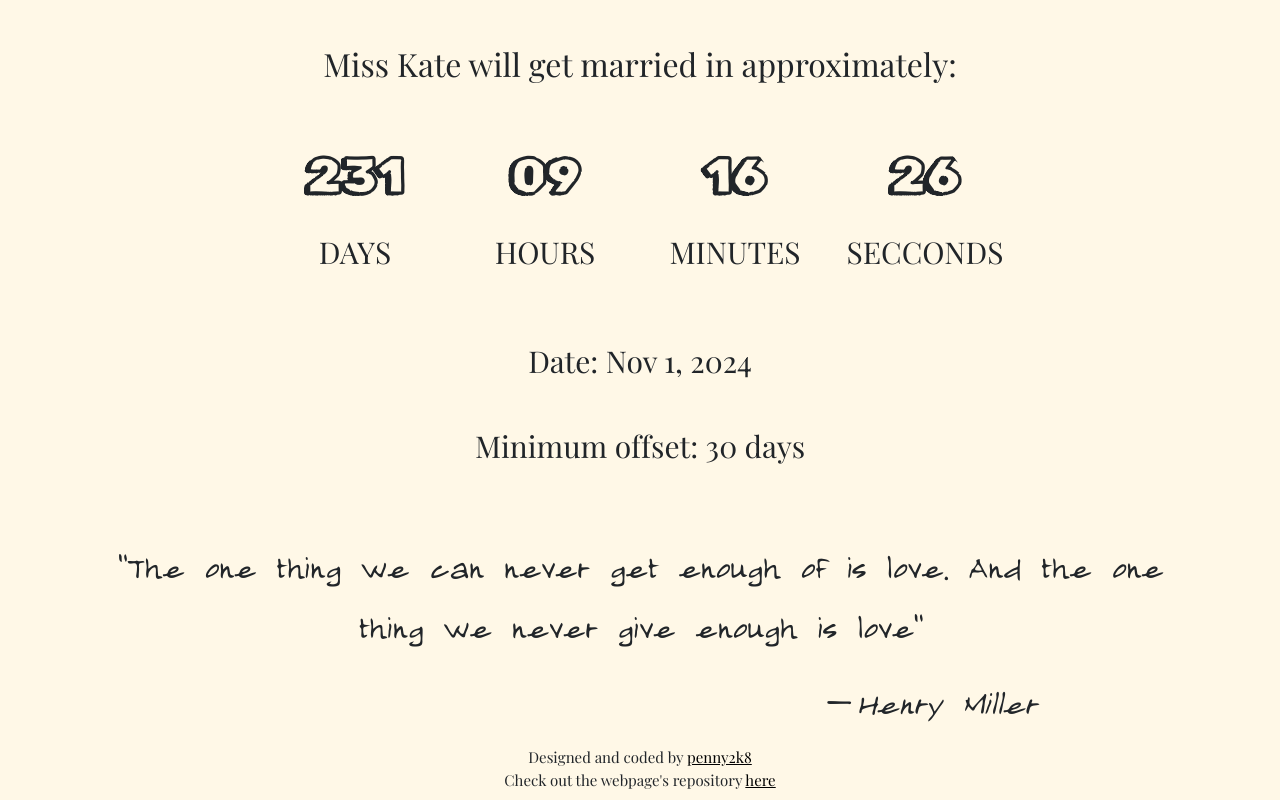
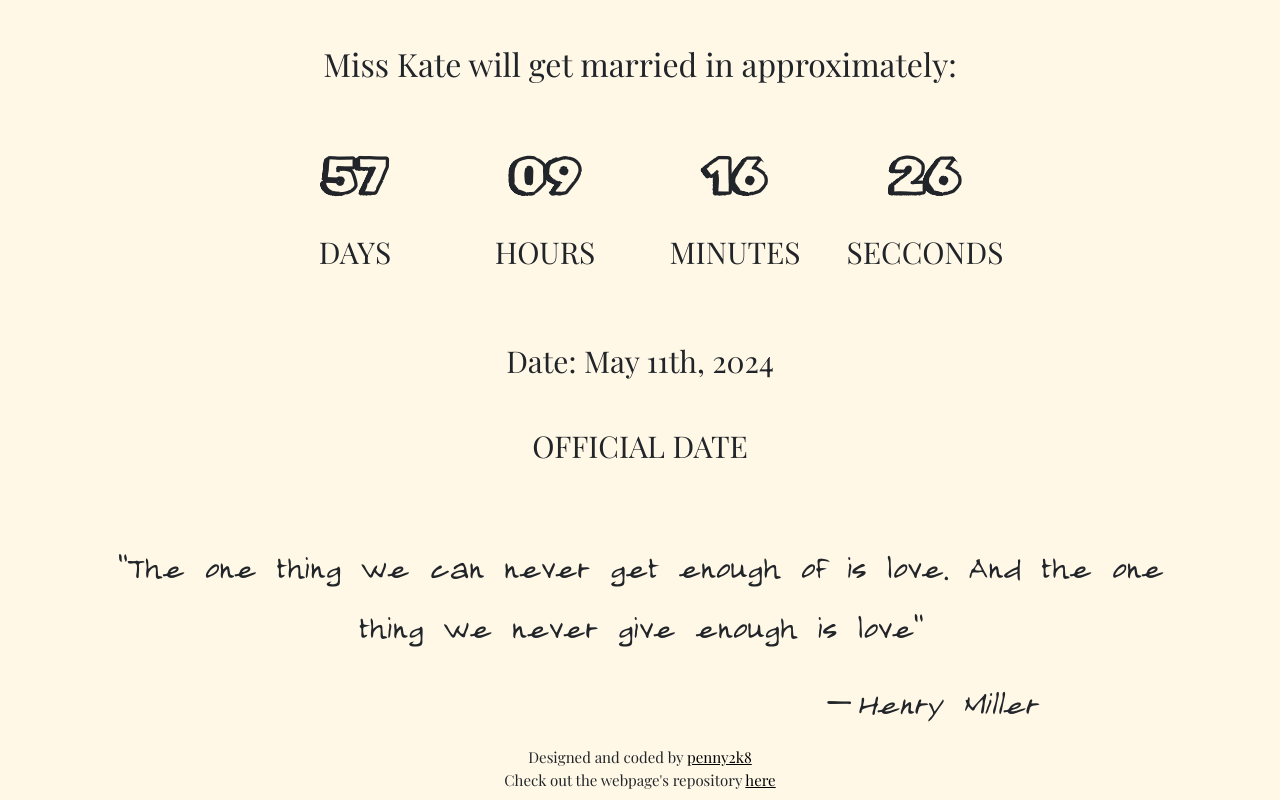
Before and after one commit to penny2k8/5ktienquay, a plain HTML site: page index.html in a window 1280 px wide. Drawn offline with Linux system fonts and the light colour scheme.

Commit message:
Big updates maybe
Things are coming oh lord

```diff
--- a/index.html
+++ b/index.html
@@ -52,9 +52,9 @@
                       </div>
                       <br>
                       <br>
-                      <p>Date: Nov 1, 2024</p>
+                      <p>Date: May 11th, 2024</p>
                       <br>
-                      <p>Minimum offset: 30 days</p>
+                      <p>OFFICIAL DATE</p>
                       <br>
                       <br>
                       <p id="quote" class="quote"></p>
--- a/resources/timer.js
+++ b/resources/timer.js
@@ -1,4 +1,4 @@
-var saveTheDate = new Date("Nov 1, 2024 00:00:00").getTime();
+var saveTheDate = new Date("May 11, 2024 00:00:00").getTime();
 
 var countDown = setInterval(function(){
 var now = new Date().getTime();
```
